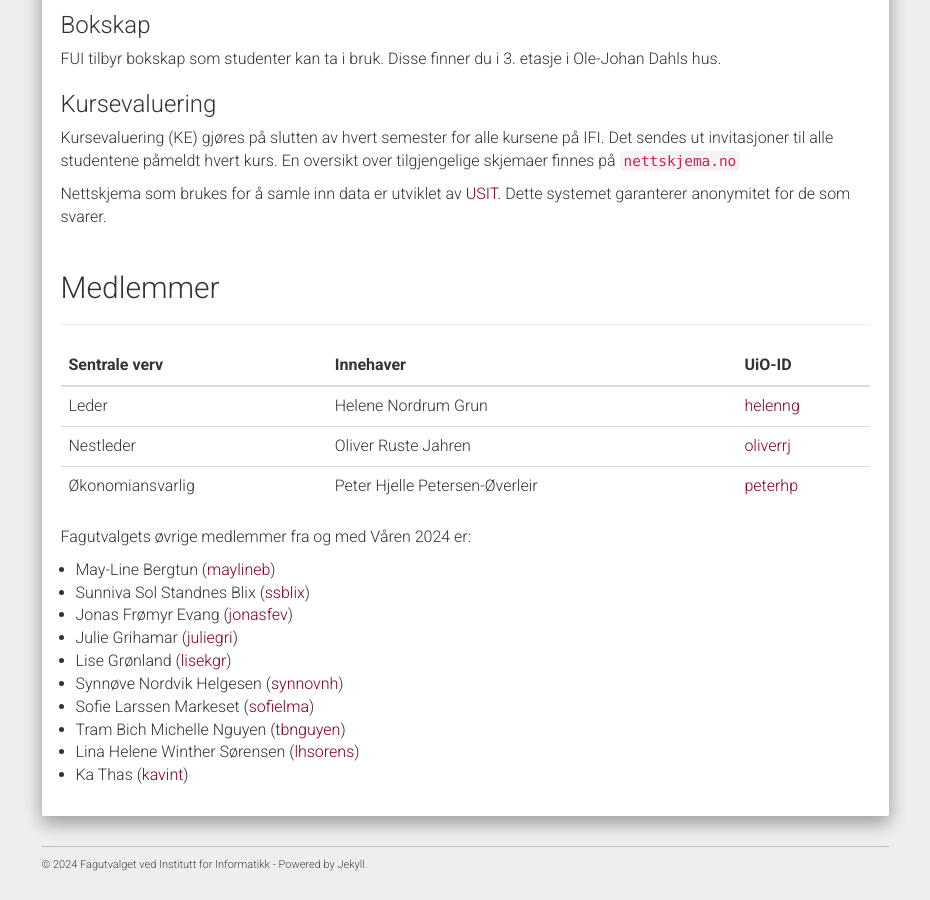
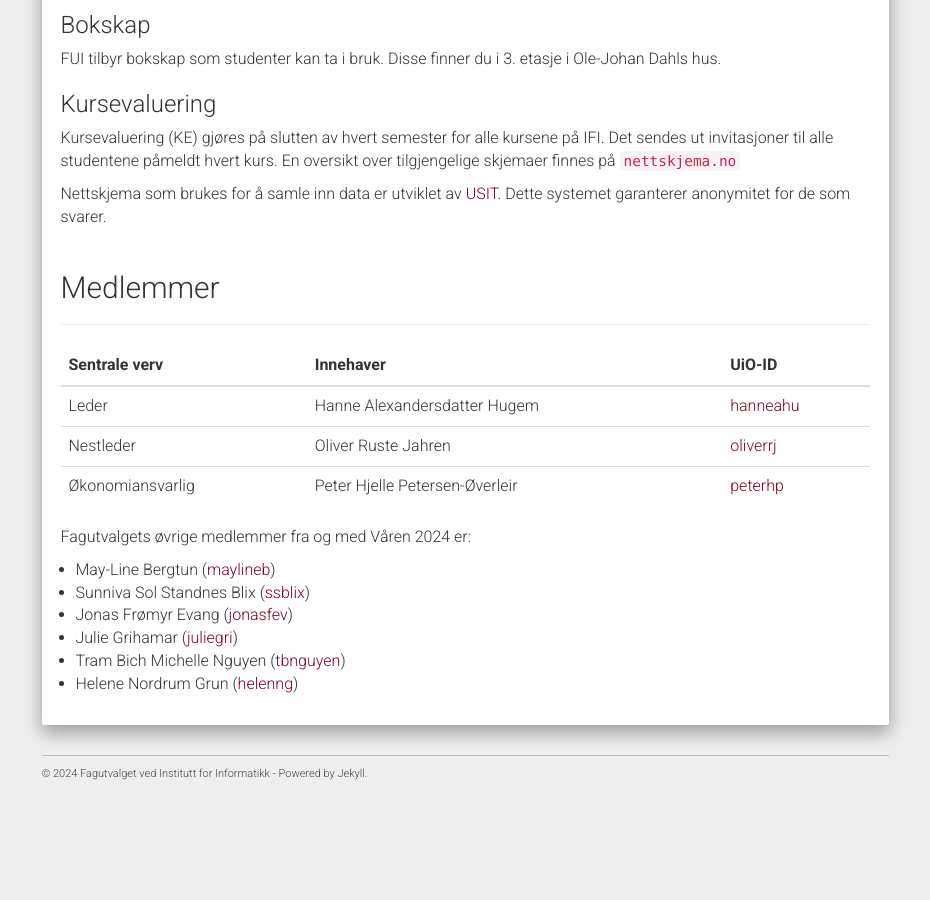
Before and after one commit to fui/fui.github.io, a Jekyll site: the page built from pages/fagutvalget.md, in a window 1280 px wide and 900 px high, scrolled down 843 px. Shown: the whole window, without its empty margins (321-1251 px from the left). Built offline with Jekyll 4.4.1, drawn with Linux system fonts in a browser that asks for light colours; after the commit the page ends 1652 px from its top, so only the background shows below that.

Commit message:
Nytt styre valgt H24

```diff
--- a/pages/fagutvalget.md
+++ b/pages/fagutvalget.md
@@ -72,8 +72,8 @@ svarer.
   <tbody>
     <tr>
       <td>Leder</td>
-      <td>Helene Nordrum Grun</td>
-      <td><a href="https://www.mn.uio.no/?vrtx=person-view&uid=helenng">helenng</a></td>
+      <td>Hanne Alexandersdatter Hugem</td>
+      <td><a href="https://personer.uio.no/hanneahu">hanneahu</a></td>
     </tr>
     <tr>
       <td>Nestleder</td>
@@ -83,7 +83,7 @@ svarer.
     <tr>
       <td>Økonomiansvarlig</td>
        <td>Peter Hjelle Petersen-Øverleir</td>
-      <td><a href="https://www.mn.uio.no/ifi/?vrtx=person-view&uid=peterhp">peterhp</a></td>
+      <td><a href="https://personer.uio.no/peterhp">peterhp</a></td>
     </tr>
   </tbody>
 </table>
@@ -91,12 +91,8 @@ svarer.
 Fagutvalgets øvrige medlemmer fra og med Våren 2024 er:
 
 - May-Line Bergtun ([maylineb](https://personer.uio.no/maylineb))
-- Sunniva Sol Standnes Blix ([ssblix](https://www.mn.uio.no/ifi/?vrtx=person-view&uid=ssblix))
-- Jonas Frømyr Evang ([jonasfev](https://www.mn.uio.no/ifi/?vrtx=person-view&uid=jonasfev))
-- Julie Grihamar ([juliegri](https://www.mn.uio.no/ifi/?vrtx=person-view&uid=juliegri))
-- Lise Grønland ([lisekgr](https://personer.uio.no/lisekgr))
-- Synnøve Nordvik Helgesen ([synnovnh](https://www.mn.uio.no/ifi/?vrtx=person-view&uid=synnovnh))
-- Sofie Larssen Markeset ([sofielma](https://www.mn.uio.no/ifi/?vrtx=person-view&uid=sofielma))
-- Tram Bich Michelle Nguyen ([tbnguyen](https://www.mn.uio.no/ifi/?vrtx=person-view&uid=tbnguyen))
-- Lina Helene Winther Sørensen ([lhsorens](https://personer.uio.no/lhsorens))
-- Ka Thas ([kavint](https://www.mn.uio.no/ifi/?vrtx=person-view&uid=kavint))
+- Sunniva Sol Standnes Blix ([ssblix](https://personer.uio.no/ssblix))
+- Jonas Frømyr Evang ([jonasfev](https://personer.uio.no/jonasfev))
+- Julie Grihamar ([juliegri](https://personer.uio.no/juliegri))
+- Tram Bich Michelle Nguyen ([tbnguyen](https://personer.uio.no/tbnguyen))
+- Helene Nordrum Grun ([helenng](https://personer.uio.no/helenng))
```
